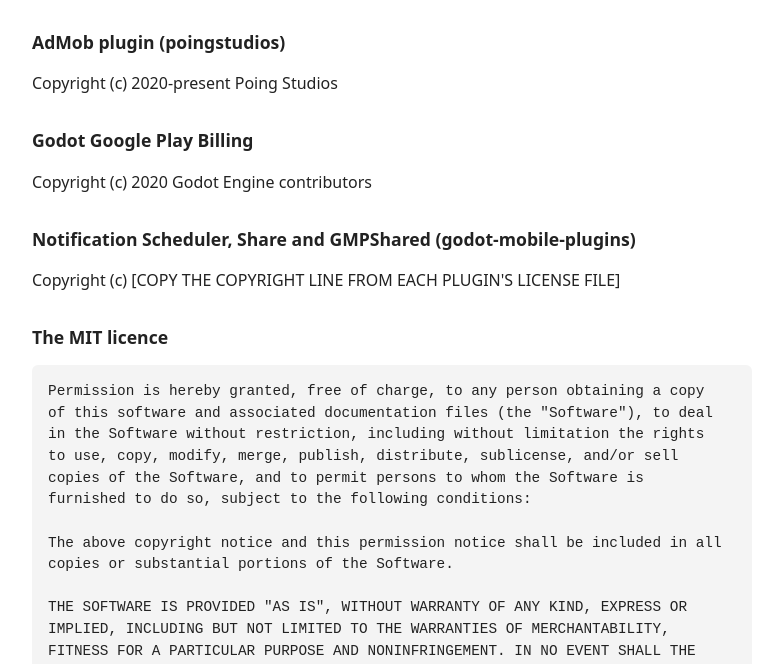
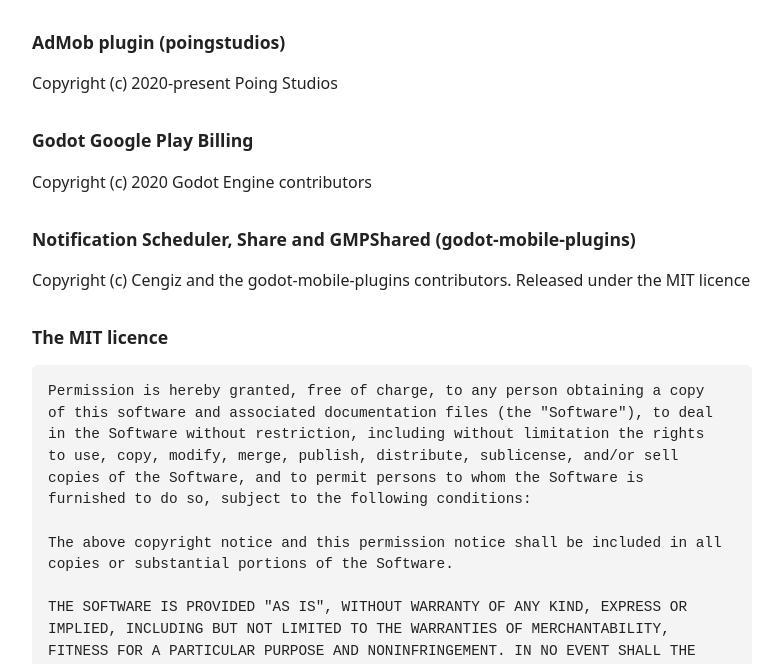
Before and after one commit to youonlygetoneshot/looper_policy, a plain HTML site: page licences.html in a window 1280 px wide. Shown: the part 135-799 px from the top of the page, without its empty margins (248-1029 px from the left). Drawn offline with Linux system fonts and the light colour scheme.

Commit message:
Update licences.html

```diff
--- a/licences.html
+++ b/licences.html
@@ -21,7 +21,7 @@
 <p>Copyright (c) 2020 Godot Engine contributors</p>
 
 <h2>Notification Scheduler, Share and GMPShared (godot-mobile-plugins)</h2>
-<p>Copyright (c) [COPY THE COPYRIGHT LINE FROM EACH PLUGIN'S LICENSE FILE]</p>
+<p>Copyright (c) Cengiz and the godot-mobile-plugins contributors. Released under the MIT licence </p>
 
 <h2>The MIT licence</h2>
 <pre>Permission is hereby granted, free of charge, to any person obtaining a copy
```
